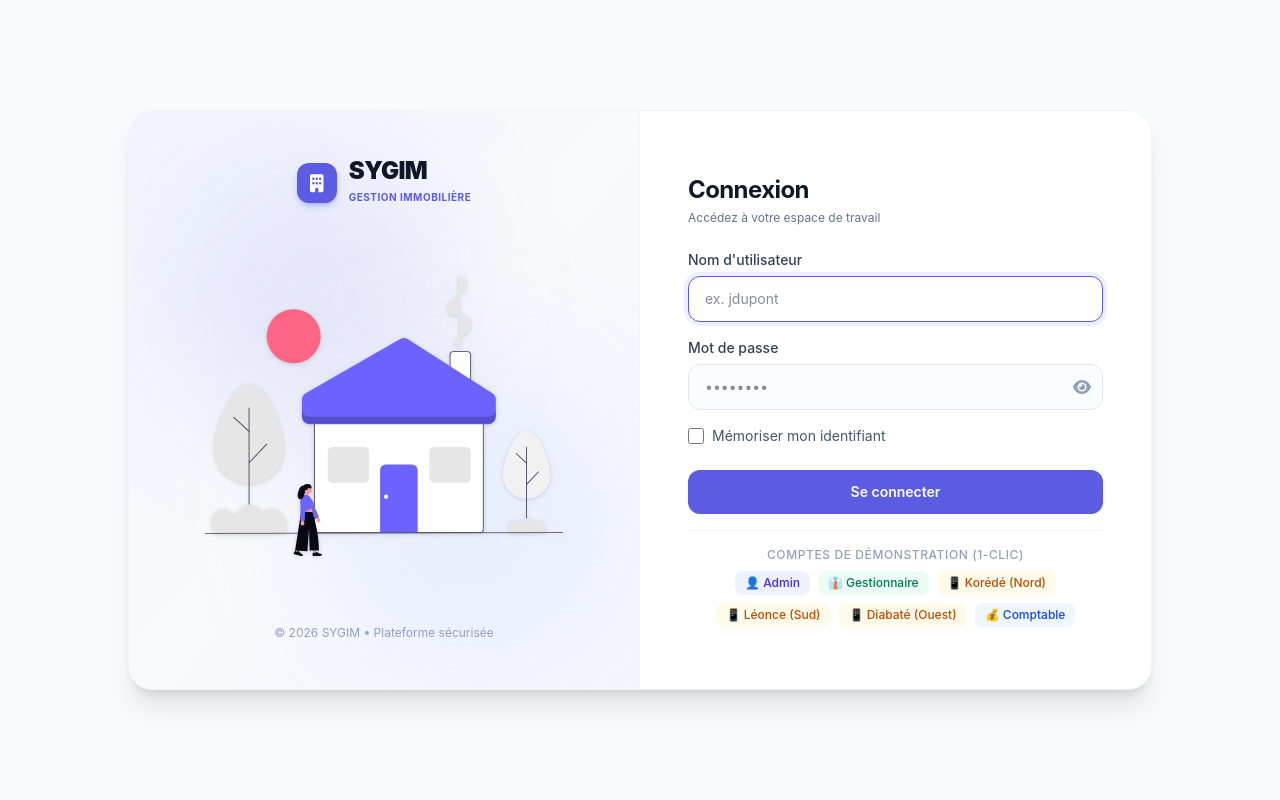
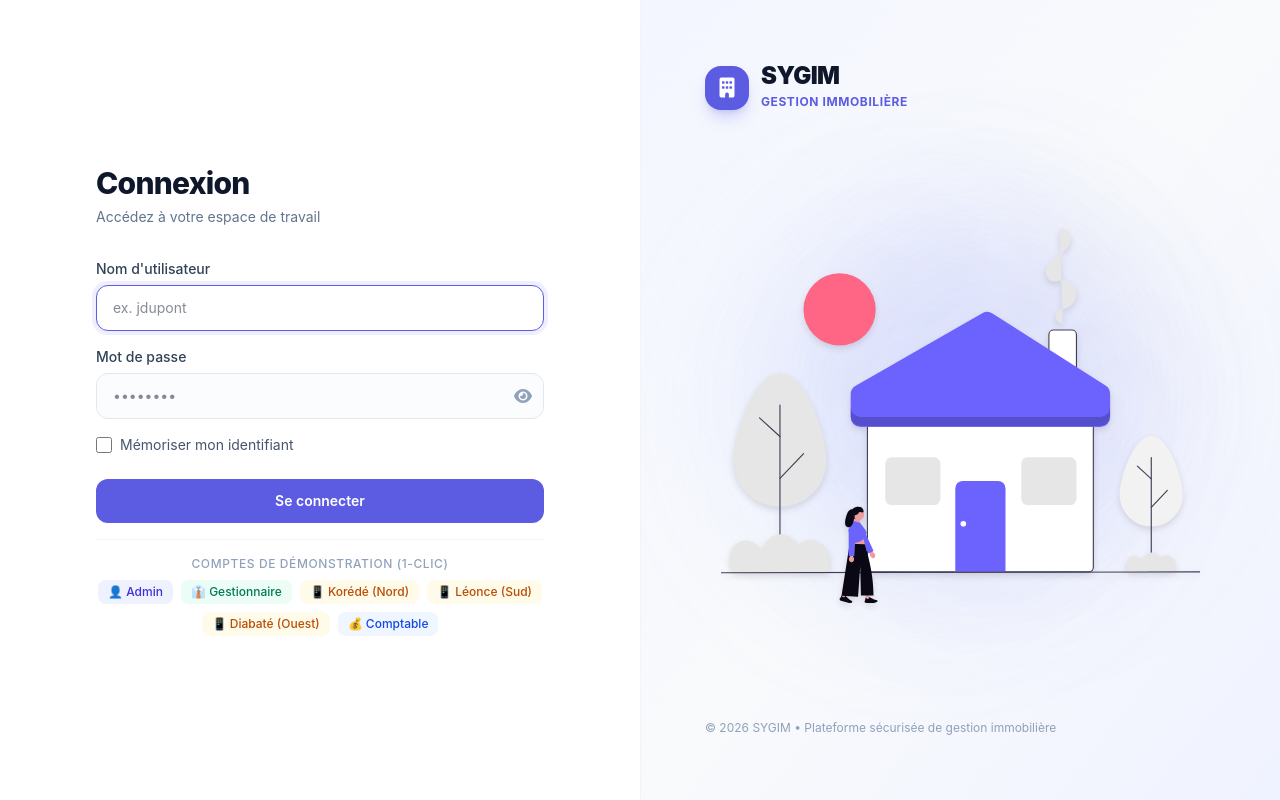
Before and after one commit to Frejuste-dev/SYGIM, a React (Vite) app in the folder frontend/react-app/: page /login in a window 1280 px wide. Built offline with nearby package versions, Linux system fonts and the light colour scheme; no server answers.

Commit message:
style(login): switch to edge-to-edge split screen layout with full right-side illustration

```diff
--- a/frontend/react-app/src/pages/Login.jsx
+++ b/frontend/react-app/src/pages/Login.jsx
@@ -56,48 +56,26 @@ export default function Login() {
   };
 
   return (
-    <div className="min-h-screen w-full bg-slate-50 flex items-center justify-center p-4 sm:p-6 lg:p-10 font-sans">
-      <div className="w-full max-w-5xl bg-white rounded-3xl shadow-xl border border-slate-100 overflow-hidden grid grid-cols-1 lg:grid-cols-2 min-h-[580px]">
+    <div className="min-h-screen w-full flex flex-col lg:flex-row bg-white font-sans">
 
-        {/* SECTION GAUCHE : LOGO & ILLUSTRATION */}
-        <div className="bg-gradient-to-br from-indigo-50/80 via-slate-50 to-indigo-100/40 p-8 sm:p-10 lg:p-12 flex flex-col justify-between items-center text-center relative overflow-hidden border-b lg:border-b-0 lg:border-r border-slate-100">
-          {/* Ambient Glow */}
-          <div className="absolute top-10 left-10 w-72 h-72 bg-primary/10 rounded-full blur-3xl pointer-events-none"></div>
-          <div className="absolute bottom-10 right-10 w-72 h-72 bg-indigo-300/15 rounded-full blur-3xl pointer-events-none"></div>
-
-          {/* Logo SYGIM */}
-          <div className="relative z-10 flex items-center gap-3">
+      {/* PARTIE GAUCHE : FORMULAIRE DE CONNEXION CENTRÉ */}
+      <div className="w-full lg:w-1/2 min-h-screen flex flex-col justify-center items-center px-6 sm:px-12 lg:px-16 xl:px-24 py-12 bg-white">
+        {/* Logo affiché uniquement sur mobile */}
+        <div className="flex lg:hidden items-center gap-3 mb-8">
           <div className="w-10 h-10 rounded-xl bg-primary text-white flex items-center justify-center text-lg shadow-md shadow-primary/30">
             <i className="fas fa-building"></i>
           </div>
-            <div className="text-left">
+          <div>
             <span className="text-2xl font-black text-slate-900 tracking-tight block leading-none">SYGIM</span>
             <span className="text-[10px] font-bold uppercase tracking-wider text-primary">Gestion Immobilière</span>
           </div>
         </div>
 
-          {/* Illustration SVG */}
-          <div className="relative z-10 my-6 sm:my-8 w-full max-w-sm flex items-center justify-center">
-            <img
-              src={loginIllustration}
-              alt="Illustration SYGIM"
-              className="w-full h-auto max-h-[280px] object-contain drop-shadow-sm select-none"
-            />
-          </div>
-
-          {/* Footer discret */}
-          <div className="relative z-10 text-xs text-slate-400">
-            © {new Date().getFullYear()} SYGIM &bull; Plateforme sécurisée
-          </div>
-        </div>
-
-        {/* SECTION DROITE : FORMULAIRE DE CONNEXION */}
-        <div className="p-8 sm:p-10 lg:p-12 flex flex-col justify-center bg-white">
-          <div className="w-full max-w-md mx-auto">
-            {/* Titre & Sous-titre épurés (sans texte superflu) */}
-            <div className="mb-6">
-              <h2 className="text-2xl font-bold text-slate-900 tracking-tight">Connexion</h2>
-              <p className="text-xs text-slate-500 mt-1">Accédez à votre espace de travail</p>
+        <div className="w-full max-w-md">
+          {/* Titre & Sous-titre épurés */}
+          <div className="mb-8">
+            <h2 className="text-3xl font-extrabold text-slate-900 tracking-tight">Connexion</h2>
+            <p className="text-sm text-slate-500 mt-1.5">Accédez à votre espace de travail</p>
           </div>
 
           {/* Formulaire */}
@@ -110,7 +88,38 @@ export default function Login() {
         </div>
       </div>
 
+      {/* PARTIE DROITE : TOUTE LA ZONE ILLUSTRATION & BRANDING */}
+      <div className="hidden lg:flex lg:w-1/2 min-h-screen bg-gradient-to-br from-indigo-50/70 via-slate-50 to-indigo-100/50 flex-col justify-between p-12 xl:p-16 relative overflow-hidden border-l border-slate-100">
+        {/* Lueur d'ambiance subtile */}
+        <div className="absolute top-1/4 left-1/4 w-96 h-96 bg-primary/10 rounded-full blur-3xl pointer-events-none"></div>
+        <div className="absolute bottom-1/4 right-1/4 w-96 h-96 bg-indigo-300/15 rounded-full blur-3xl pointer-events-none"></div>
+
+        {/* Logo SYGIM en haut à droite */}
+        <div className="relative z-10 flex items-center gap-3">
+          <div className="w-11 h-11 rounded-2xl bg-primary text-white flex items-center justify-center text-xl shadow-lg shadow-primary/25">
+            <i className="fas fa-building"></i>
           </div>
+          <div>
+            <span className="text-2xl font-black text-slate-900 tracking-tight block leading-none">SYGIM</span>
+            <span className="text-xs font-bold uppercase tracking-wider text-primary">Gestion Immobilière</span>
+          </div>
+        </div>
+
+        {/* Illustration occupant généreusement tout le centre droit */}
+        <div className="relative z-10 my-auto w-full max-w-lg mx-auto flex items-center justify-center px-4">
+          <img
+            src={loginIllustration}
+            alt="Illustration SYGIM"
+            className="w-full h-auto max-h-[440px] object-contain drop-shadow-md select-none transition-transform hover:scale-[1.02] duration-300"
+          />
+        </div>
+
+        {/* Footer discret */}
+        <div className="relative z-10 text-xs text-slate-400">
+          © {new Date().getFullYear()} SYGIM &bull; Plateforme sécurisée de gestion immobilière
+        </div>
+      </div>
+
     </div>
   );
 }
```
Lines whose indentation alone changed are shown as unchanged.
